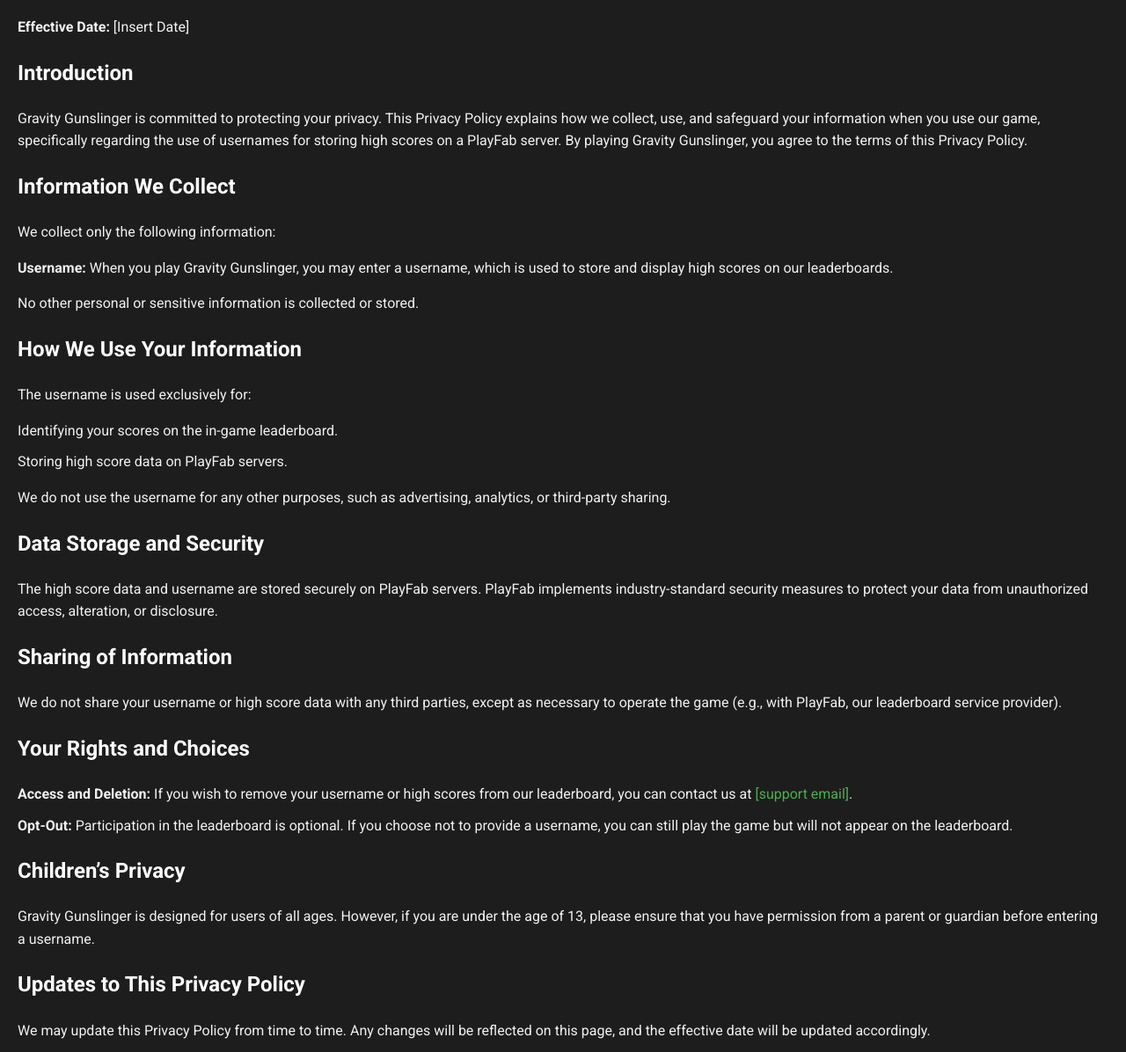
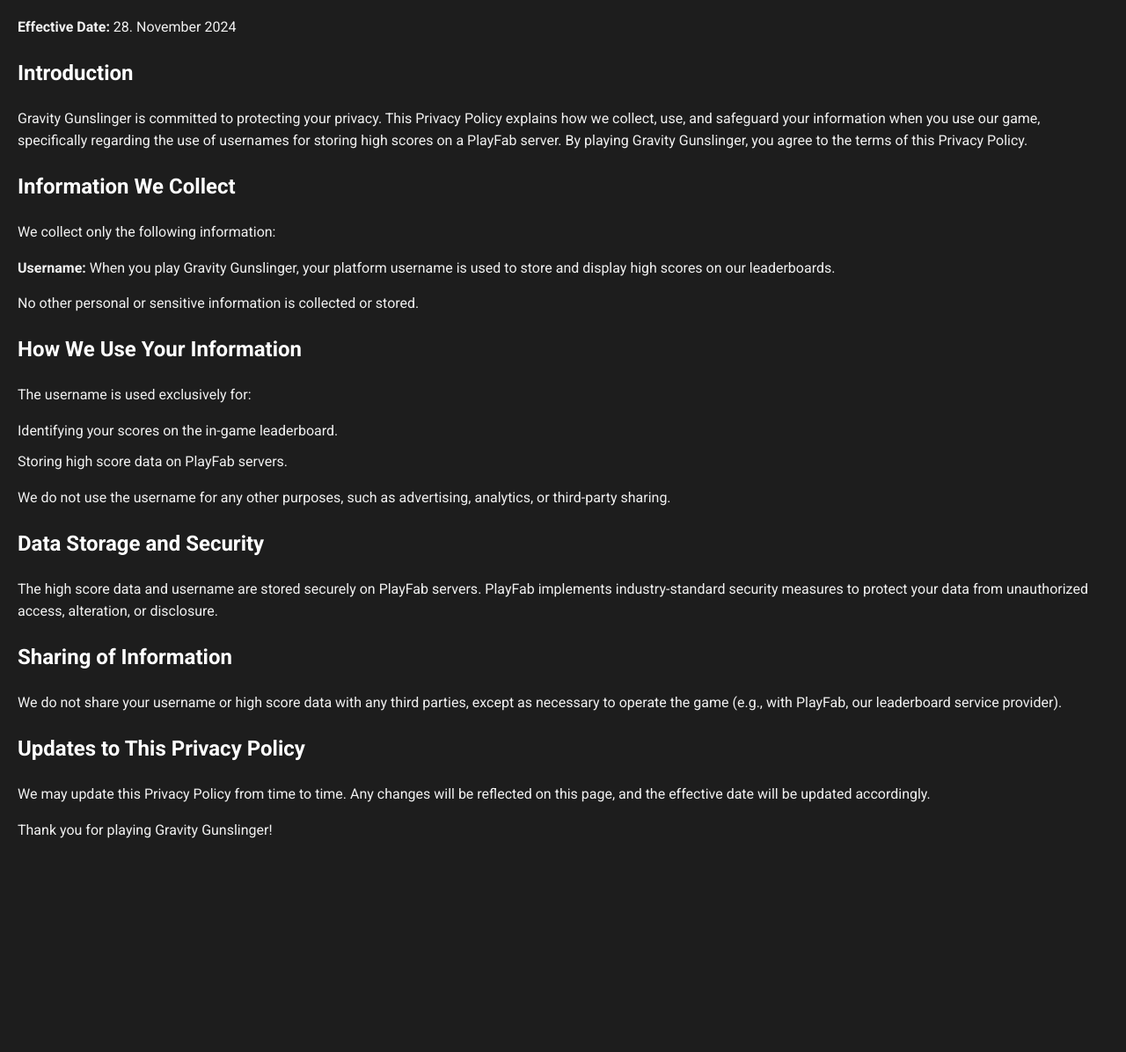
Before and after one commit to n3wt0n3wt0n/n3wt0n3wt0n.github.io, a plain HTML site: page index.html in a window 1280 px wide. Shown: the part 96-1292 px from the top of the page at 88% size. After the commit the page ends 1087 px from the top, so only its background shows below. Drawn offline with Linux system fonts and the light colour scheme.

Commit message:
Update index.html

```diff
--- a/index.html
+++ b/index.html
@@ -42,7 +42,7 @@
 </head>
 <body>
     <h1>Privacy Policy for Gravity Gunslinger</h1>
-    <p><strong>Effective Date:</strong> [Insert Date]</p>
+    <p><strong>Effective Date:</strong> 28. November 2024 </p>
 
     <h2>Introduction</h2>
     <p>Gravity Gunslinger is committed to protecting your privacy. This Privacy Policy explains how we collect, use, and safeguard your information when you use our game, specifically regarding the use of usernames for storing high scores on a PlayFab server. By playing Gravity Gunslinger, you agree to the terms of this Privacy Policy.</p>
@@ -50,7 +50,7 @@
     <h2>Information We Collect</h2>
     <p>We collect only the following information:</p>
     <ul>
-        <li><strong>Username:</strong> When you play Gravity Gunslinger, you may enter a username, which is used to store and display high scores on our leaderboards.</li>
+        <li><strong>Username:</strong> When you play Gravity Gunslinger, your platform username is used to store and display high scores on our leaderboards.</li>
     </ul>
     <p>No other personal or sensitive information is collected or stored.</p>
 
@@ -68,15 +68,6 @@
     <h2>Sharing of Information</h2>
     <p>We do not share your username or high score data with any third parties, except as necessary to operate the game (e.g., with PlayFab, our leaderboard service provider).</p>
 
-    <h2>Your Rights and Choices</h2>
-    <ul>
-        <li><strong>Access and Deletion:</strong> If you wish to remove your username or high scores from our leaderboard, you can contact us at <a href="mailto:[support email]">[support email]</a>.</li>
-        <li><strong>Opt-Out:</strong> Participation in the leaderboard is optional. If you choose not to provide a username, you can still play the game but will not appear on the leaderboard.</li>
-    </ul>
-
-    <h2>Children’s Privacy</h2>
-    <p>Gravity Gunslinger is designed for users of all ages. However, if you are under the age of 13, please ensure that you have permission from a parent or guardian before entering a username.</p>
-
     <h2>Updates to This Privacy Policy</h2>
     <p>We may update this Privacy Policy from time to time. Any changes will be reflected on this page, and the effective date will be updated accordingly.</p>
 
```
